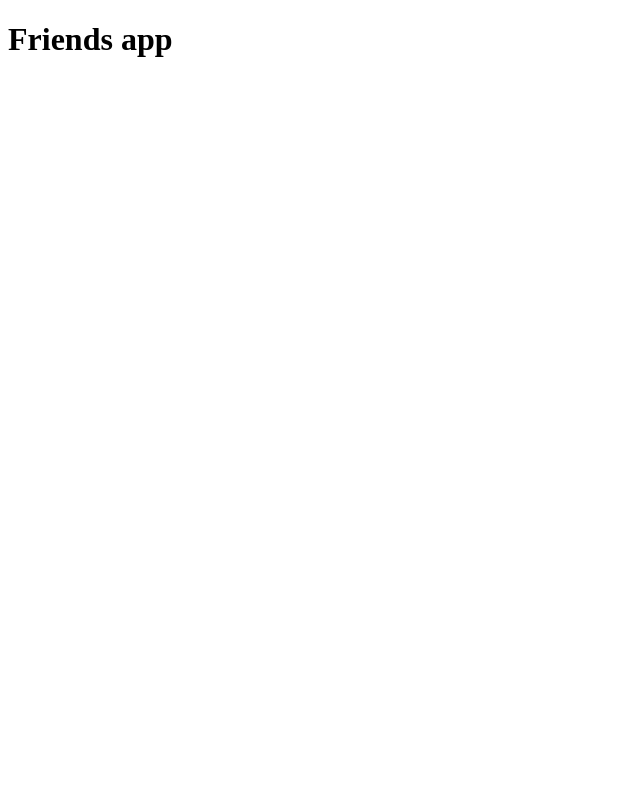
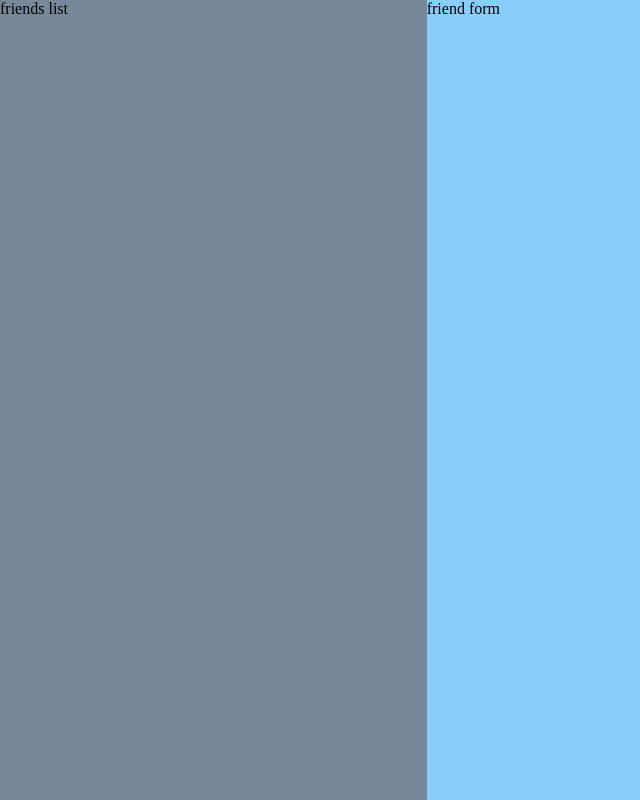
Before and after one commit to ignacioV/friendAppJs, a plain HTML site: page index.html in a window 1280 px wide. Shown: the whole page, without its empty margins (0-640 px from the left). Drawn offline with Linux system fonts and the light colour scheme.

Commit message:
add styles, initial layout

```diff
--- a/index.html
+++ b/index.html
@@ -1,15 +1,25 @@
 <!DOCTYPE html>
 <html lang="en">
+
 <head>
     <meta charset="UTF-8">
     <meta name="viewport" content="width=device-width, initial-scale=1.0">
     <title>Friends app</title>
-    <link rel="stylesheet" href="style.css">
+    <link rel="stylesheet" href="./style.css">
     <link rel="stylesheet" href="https://cdnjs.cloudflare.com/ajax/libs/font-awesome/4.7.0/css/font-awesome.min.css">
 </head>
-<body class="bodyContainer">
-    <h1>Friends app</h1>
 
-    <script type="text/javascript" src="app.js"></script>
+<body>
+    <div class="app">
+        <div class="friends-list">
+                friends list
+        </div>
+        <div class="add-friend-form">
+                friend form
+        </div>
+    </div>
+
+    <script type="text/javascript" src="./app.js"></script>
 </body>
+
 </html>
--- a/style.css
+++ b/style.css
@@ -0,0 +1,25 @@
+* {
+    margin: 0;
+    padding: 0;
+    box-sizing: border-box;
+}
+
+.app {
+    height: 100vh;
+    display: flex;
+    align-items: center;
+}
+
+.friends-list, .add-friend-form {
+    height: 100%;
+}
+
+.friends-list {
+    width: 50%;
+    background: lightslategray;
+}
+
+.add-friend-form {
+    width: 100%;
+    background: lightskyblue;
+}
```
